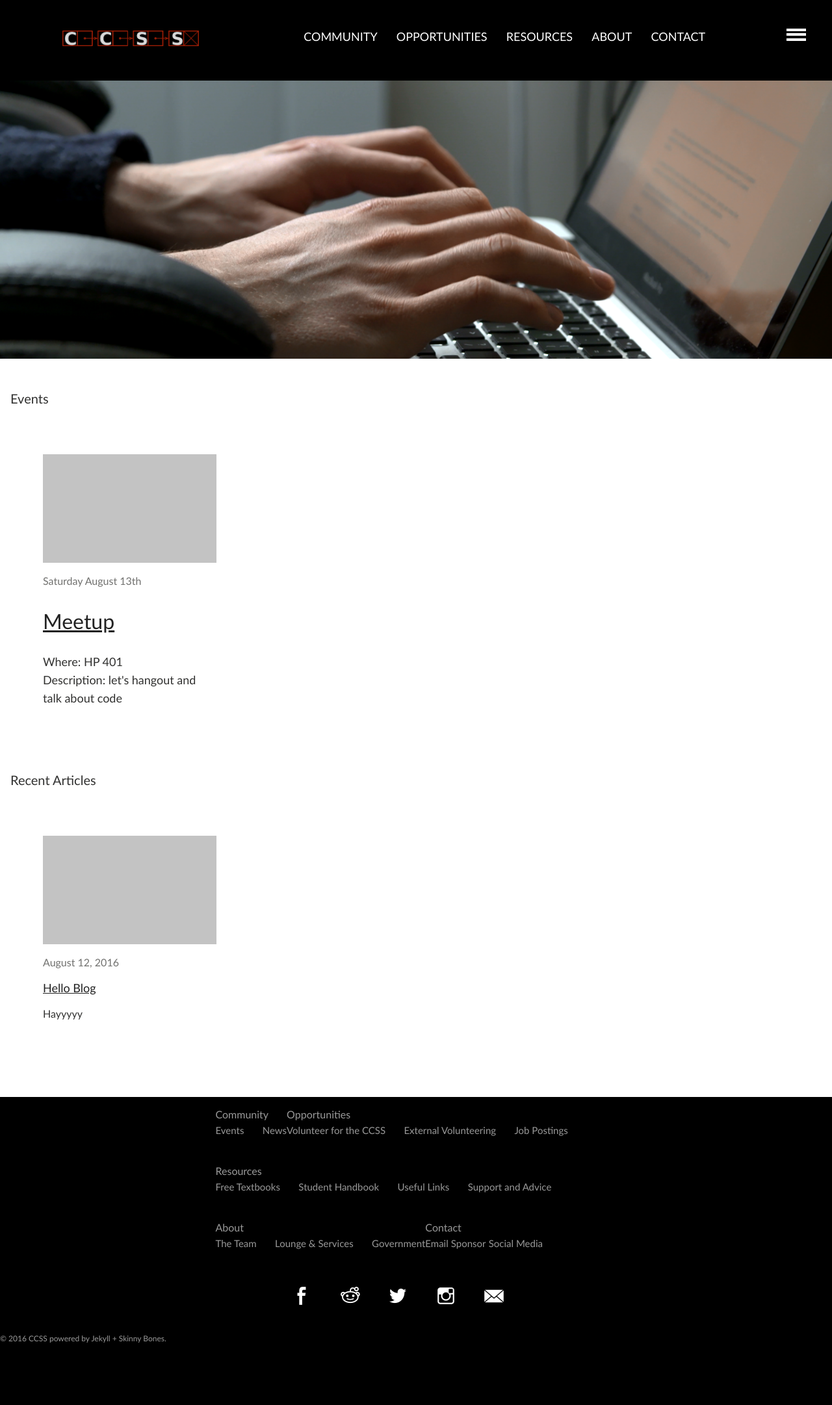
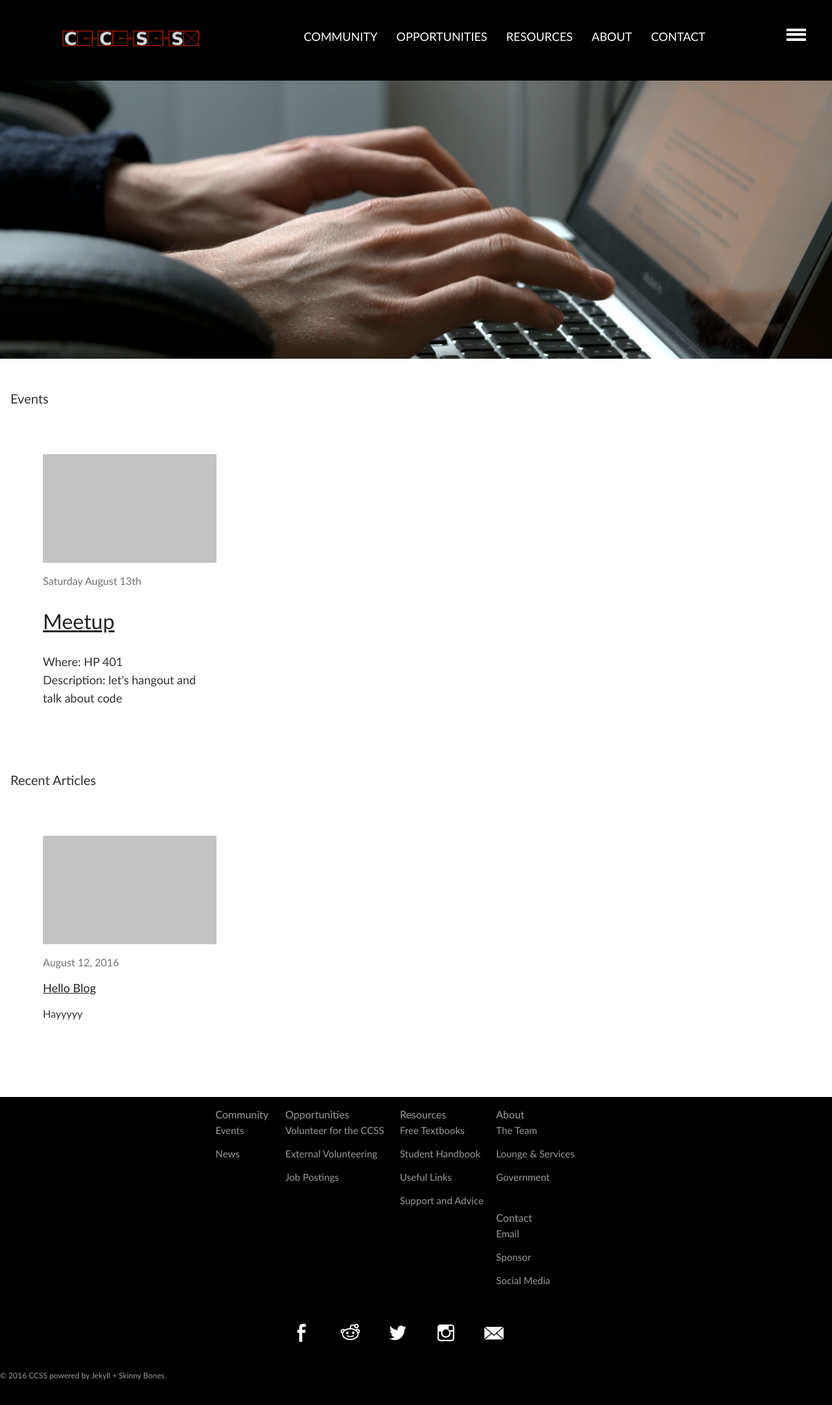
Before and after one commit to brittnylapierre/ccss_web, a Jekyll site: the page built from index.md, in a window 1280 px wide. Shown: the top 2162 px of the page at 65% size. Built offline with Jekyll 4.4.1, drawn with Linux system fonts in a browser that asks for light colours.

Commit message:
Updated _layout.scss

```diff
--- a/_sass/_layout.scss
+++ b/_sass/_layout.scss
@@ -425,22 +425,13 @@
     display: inline-block;
     .nav-links{
     	width: 617px;
-        li {
-    		display: inline-block
-        }
     }
     .social-media-links{
     	width: 400px;
-        li {
-    		display: inline-block
-        }
     }
     ul{
         position: relative;
         margin: auto;
-    	li {
-    		display: inline-block
-        }
     }
 }
 
```
